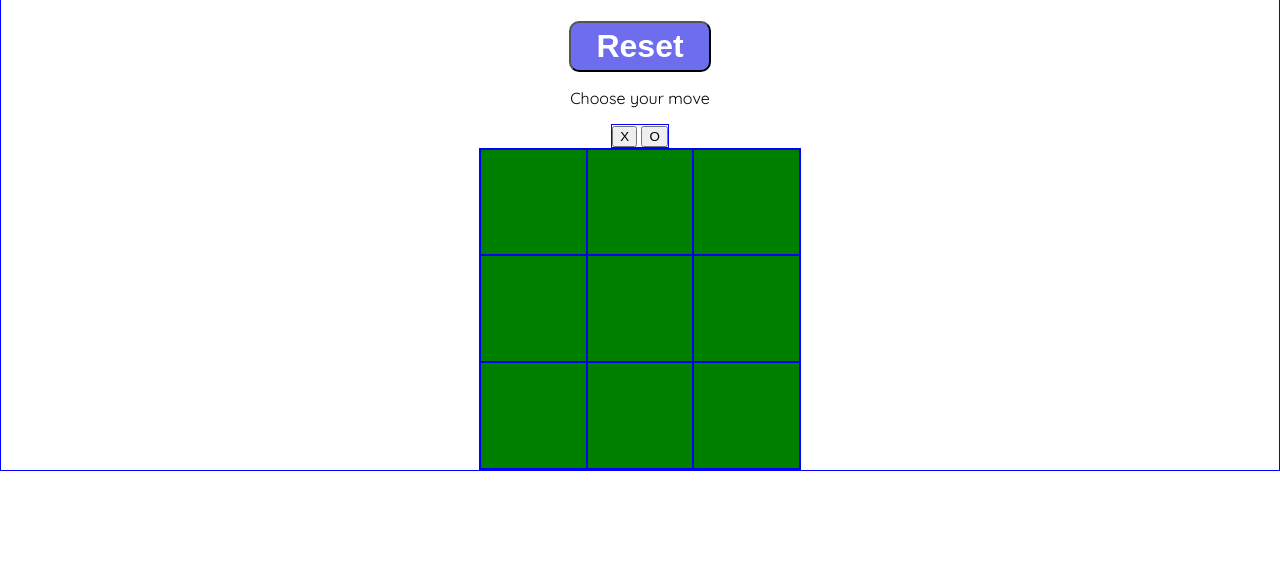
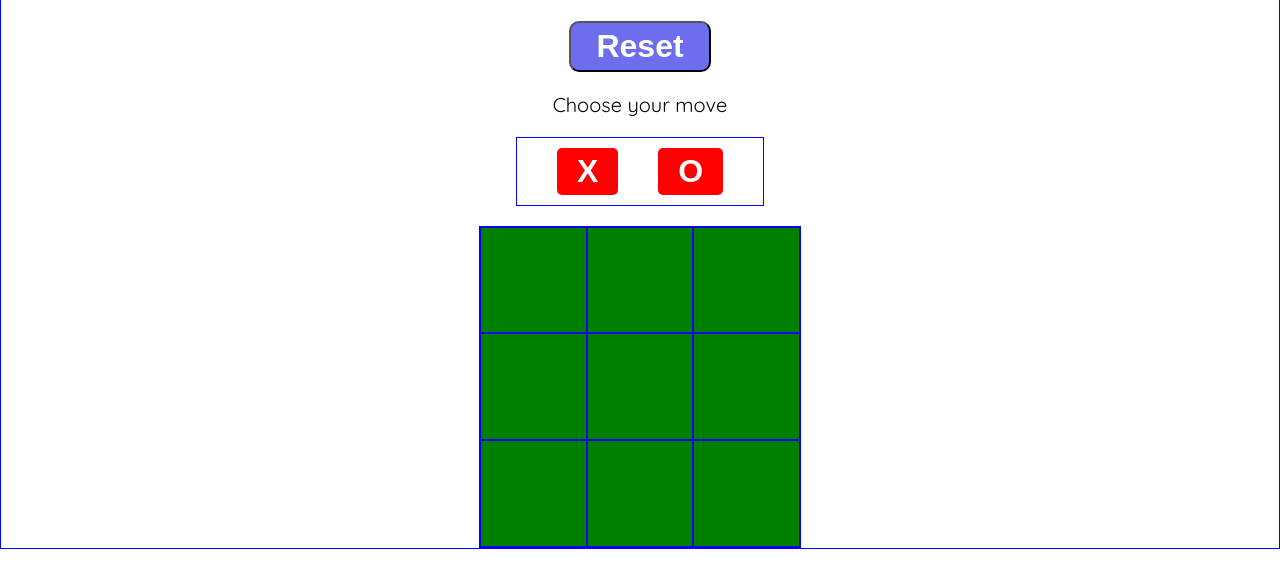
Before and after one commit to armin-164/TicTacToe, a plain HTML site: page index.html in a window 1280 px wide. Shown: the part 146-734 px from the top of the page. Drawn offline with Linux system fonts and the light colour scheme.

Commit message:
Add style to main paragraph, button container its buttons

```diff
--- a/style.css
+++ b/style.css
@@ -23,6 +23,27 @@ body {
 
 }
 
+.main > p {
+    font-size: 20px;
+}
+
+.move-options {
+    padding: 10px 40px;
+    margin-bottom: 20px;
+    display: flex;
+    gap: 40px;
+}
+
+.move-options > button {
+    font-size: 2em;
+    padding: 5px 20px;
+    background-color: red;
+    color: white;
+    font-weight: bold;
+    border-radius: 5px;
+    border: 0;
+}
+
 .game-board-container {
     display: grid;
     grid-template-columns: 1fr 1fr 1fr;
```
